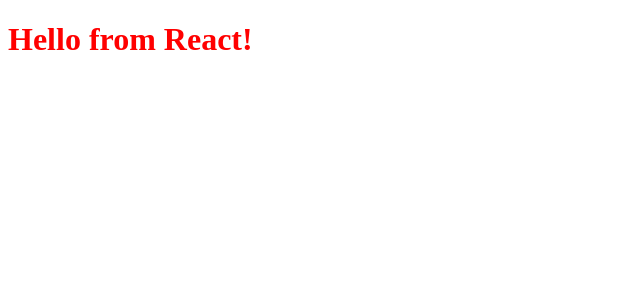
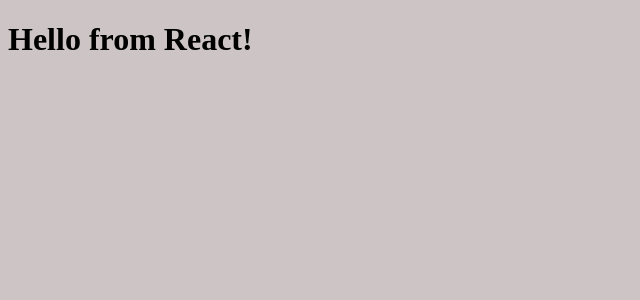
Before and after one commit to abdoulayebinta/trello-app, a React app: page / in a window 1280 px wide. Shown: the top 300 px of the page, without its empty margins (0-640 px from the left). Built offline with nearby package versions, Linux system fonts and the light colour scheme.

Commit message:
Add styled component for AppContainer component

```diff
--- a/package.json
+++ b/package.json
@@ -34,6 +34,7 @@
   },
   "dependencies": {
     "react": "^18.2.0",
-    "react-dom": "^18.2.0"
+    "react-dom": "^18.2.0",
+    "styled-components": "^5.3.5"
   }
 }
--- a/src/App.scss
+++ /dev/null
@@ -1,3 +0,0 @@
-h1 {
-  color: red;
-}
--- a/src/App.tsx
+++ b/src/App.tsx
@@ -1,11 +1,9 @@
 import React from 'react';
-import './App.scss';
 
-const App = () => {
+export const App = () => {
   return (
     <div>
       <h1>Hello from React!</h1>
     </div>
   );
 };
-export default App;
--- /dev/null
+++ b/src/index.css
@@ -0,0 +1,16 @@
+html {
+  box-sizing: border-box;
+}
+
+*,
+*:before,
+*:after {
+  box-sizing: inherit;
+}
+
+html,
+body,
+#root {
+  height: 100%;
+  background: rgb(205, 197, 197);
+}
--- a/src/index.tsx
+++ b/src/index.tsx
@@ -1,6 +1,7 @@
 import React from 'react';
 import ReactDOM from 'react-dom/client';
-import App from './App';
+import './index.css';
+import { App } from './App';
 
 const root = ReactDOM.createRoot(
   document.getElementById('root') as HTMLElement
--- a/src/styles/style.scss
+++ /dev/null
@@ -1,5 +0,0 @@
-.container {
-  background: turquoise;
-  width: 50%;
-  height: 500px;
-}
--- a/webpack.config.js
+++ b/webpack.config.js
@@ -28,7 +28,7 @@
   module: {
     rules: [
       {
-        test: /\.scss$/,
+        test: /\.css$/i,
         use: ['style-loader', 'css-loader', 'sass-loader'],
       },
       {
```
Also changed, not shown: src/styles.ts (added, +11 -0 lines), 1 other file (tests, documents, lock files or other folders).
